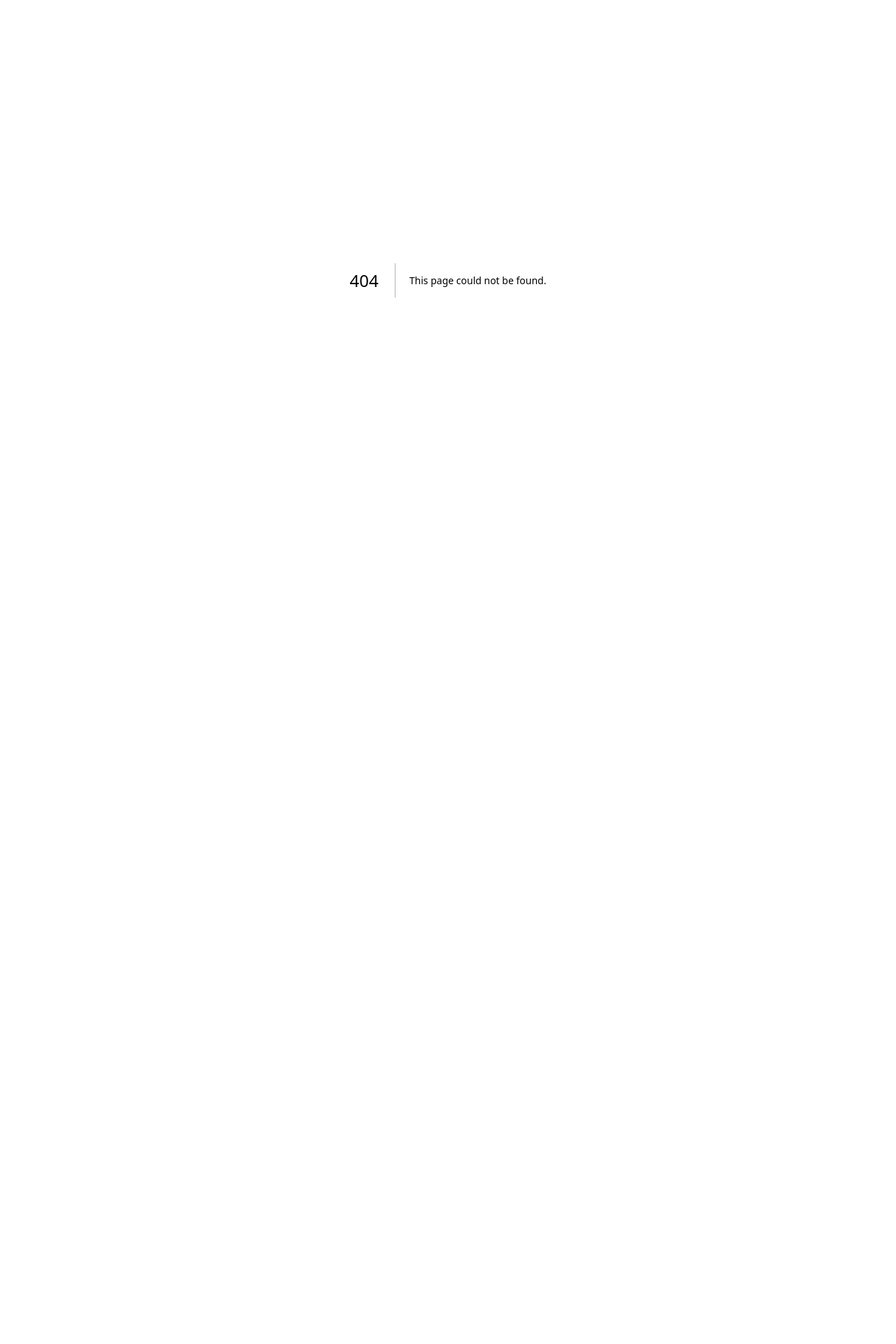
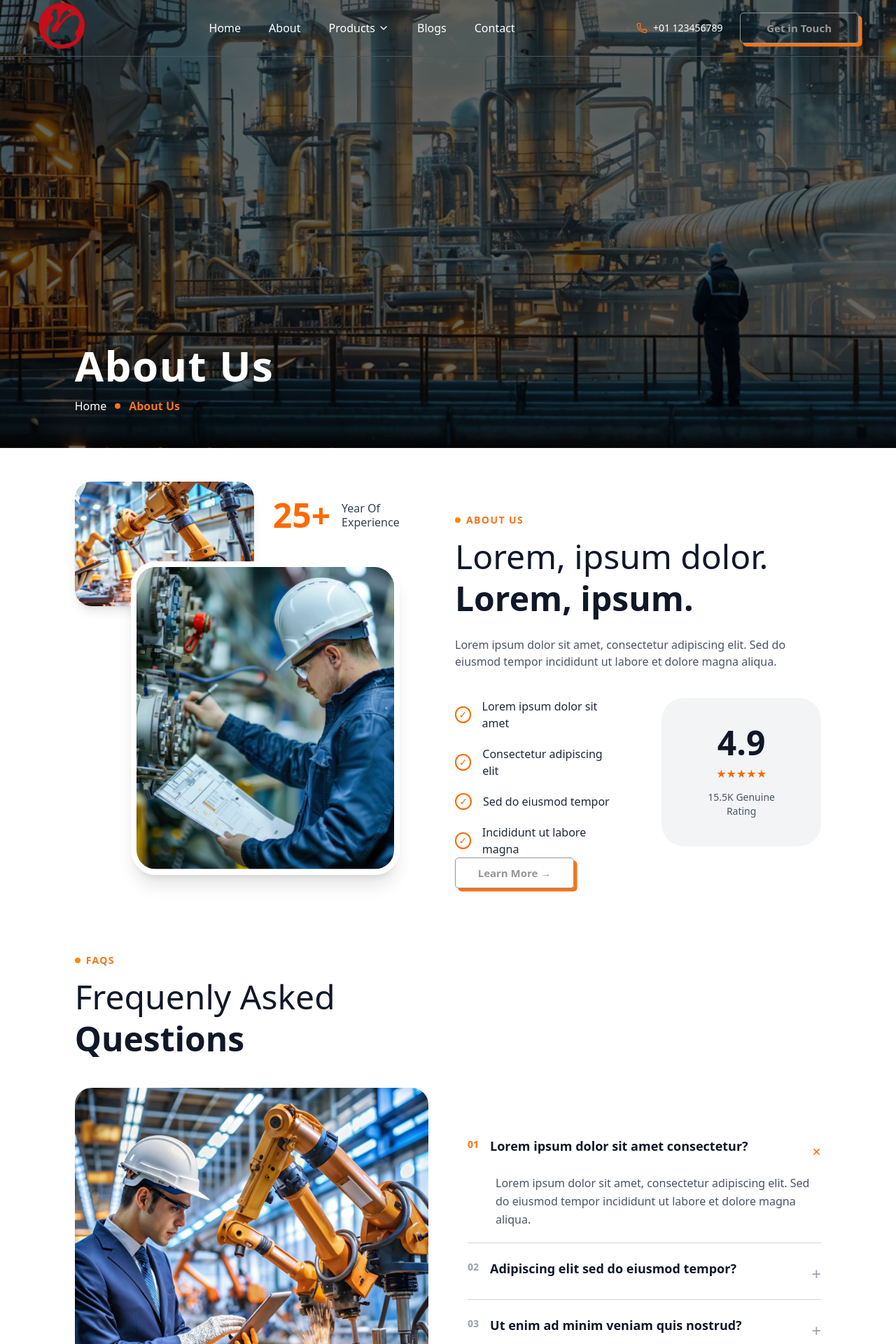
Before and after one commit to BigwigMediaDigital968/bajajchemicals, a Next.js app: page /about-us in a window 1280 px wide. Before the commit this address had no page. Shown: the top 1920 px of the page at 70% size. Before the commit the page ends 800 px from the top, so only its background shows below. Built offline with nearby package versions, Linux system fonts and the light colour scheme.

Commit message:
created about us page

```diff
--- /dev/null
+++ b/app/about-us/page.tsx
@@ -0,0 +1,252 @@
+"use client";
+import Navbar from "../components/Navbar";
+import hero from "../assets/aboutus.jpg";
+import Image from "next/image";
+import AboutSection from "../components/About";
+import Footer from "../components/Footer";
+import ButtonFill from "../components/ButtonFill";
+import { useEffect, useRef, useState } from "react";
+import AOS from "aos";
+import "aos/dist/aos.css";
+import { Eye, Target, Gem } from "lucide-react";
+import bg from "../assets/mission-image.jpg";
+import testimonialImg from "../assets/testimonial-image.jpg";
+type Tab = "mission" | "vision" | "value";
+
+const faqs = [
+  {
+    q: "Lorem ipsum dolor sit amet consectetur?",
+    a: "Lorem ipsum dolor sit amet, consectetur adipiscing elit. Sed do eiusmod tempor incididunt ut labore et dolore magna aliqua.",
+  },
+  {
+    q: "Adipiscing elit sed do eiusmod tempor?",
+    a: "Lorem ipsum dolor sit amet, consectetur adipiscing elit. Ut enim ad minim veniam, quis nostrud exercitation ullamco laboris nisi ut aliquip.",
+  },
+  {
+    q: "Ut enim ad minim veniam quis nostrud?",
+    a: "Lorem ipsum dolor sit amet, consectetur adipiscing elit. Duis aute irure dolor in reprehenderit in voluptate velit esse cillum dolore.",
+  },
+  {
+    q: "Excepteur sint occaecat cupidatat non proident?",
+    a: "Lorem ipsum dolor sit amet, consectetur adipiscing elit. Excepteur sint occaecat cupidatat non proident, sunt in culpa qui officia deserunt mollit anim id est laborum.",
+  },
+];
+
+export default function AboutPage() {
+  const [active, setActive] = useState<Tab>("mission");
+  const ref = useRef<HTMLDivElement>(null);
+  const [show, setShow] = useState(false);
+  const [openIndex, setOpenIndex] = useState<number | null>(0);
+
+  useEffect(() => {
+    AOS.init({
+      duration: 900,
+      once: true,
+      easing: "ease-out-cubic",
+      offset: 120,
+    });
+  }, []);
+
+  useEffect(() => {
+    const observer = new IntersectionObserver(
+      ([entry]) => {
+        if (entry.isIntersecting) {
+          setShow(true);
+          observer.disconnect();
+        }
+      },
+      { threshold: 0.4 }
+    );
+
+    if (ref.current) observer.observe(ref.current);
+
+    return () => observer.disconnect();
+  }, []);
+  return (
+    <>
+      <Navbar />
+
+      {/* HERO SECTION */}
+      <section className="relative h-[70vh] lg:h-[80vh]">
+        {/* Background Image */}
+        <div className="absolute inset-0">
+          <Image
+            src={hero}
+            alt="Chemical & Detergent Manufacturing"
+            className="w-full h-full object-cover"
+            priority
+          />
+          {/* Overlay */}
+          <div className="absolute inset-0 bg-black/60" />
+        </div>
+
+        {/* HERO CONTENT – LEFT BOTTOM */}
+        <div className="absolute bottom-12 left-0 right-0 z-10">
+          <div className="w-11/12 md:w-5/6 mx-auto text-left text-white">
+            {/* Big Heading */}
+            <h1
+              className="text-4xl md:text-6xl font-bold tracking-wide mb-4"
+              data-aos="fade-up"
+            >
+              About Us
+            </h1>
+
+            {/* Breadcrumb */}
+            <div
+              className="flex items-center gap-3 text-sm md:text-base"
+              data-aos="fade-up"
+              data-aos-delay="150"
+            >
+              <a
+                href="/"
+                className="text-white hover:text-[var(--color5)] transition"
+              >
+                Home
+              </a>
+
+              {/* Circle */}
+              <span className="w-2 h-2 rounded-full bg-[var(--primary)]"></span>
+
+              {/* Current Page */}
+              <span className="text-[var(--primary)] font-semibold">
+                About Us
+              </span>
+            </div>
+          </div>
+        </div>
+      </section>
+      <AboutSection />
+
+      <section ref={ref} className="relative py-12 text-white overflow-hidden">
+        <div className="relative w-11/12 md:w-5/6 mx-auto">
+          <div className="mb-10">
+            <div
+              data-aos="fade-up"
+              className="flex items-center gap-2 text-sm tracking-widest uppercase text-[var(--primary)] mb-3"
+            >
+              <span className="w-2 h-2 rounded-full bg-orange-400" />
+              <p className="text-sm uppercase tracking-widest font-semibold ">
+                FAQs
+              </p>
+            </div>
+
+            <h2
+              data-aos="zoom-in"
+              className="text-4xl md:text-5xl font-light text-gray-900 leading-tight mb-6"
+            >
+              Frequenly Asked <br />
+              <span className="font-bold">Questions</span>
+            </h2>
+          </div>
+          <div className="grid lg:grid-cols-2 gap-14 items-center">
+            {/* LEFT IMAGE */}
+            <div className="overflow-hidden rounded-3xl glass-hover curtain-wrapper">
+              <Image
+                src={testimonialImg}
+                alt="Client experience"
+                className="w-full h-full object-cover"
+                priority
+              />
+              <span
+                className={`curtain-overlay ${
+                  show ? "curtain-animate curtain-delay" : ""
+                }`}
+              />
+            </div>
+
+            {/* RIGHT CONTENT – FAQ */}
+            <div data-aos="fade-left" className="space-y-6">
+              {faqs.map((item, index) => {
+                const isOpen = openIndex === index;
+
+                return (
+                  <div
+                    key={index}
+                    className="group border-b border-gray-300 pb-5"
+                  >
+                    {/* QUESTION ROW */}
+                    <button
+                      onClick={() => setOpenIndex(isOpen ? null : index)}
+                      className="w-full flex items-start justify-between gap-6 text-left"
+                    >
+                      {/* LEFT */}
+                      <div className="flex gap-4">
+                        {/* NUMBER */}
+                        <span
+                          className={`text-sm font-semibold transition ${
+                            isOpen ? "text-[var(--primary)]" : "text-gray-400"
+                          }`}
+                        >
+                          {String(index + 1).padStart(2, "0")}
+                        </span>
+
+                        {/* QUESTION */}
+                        <h4 className="text-lg font-semibold text-gray-900 leading-snug group-hover:text-[var(--primary)] transition">
+                          {item.q}
+                        </h4>
+                      </div>
+
+                      {/* ICON */}
+                      <span
+                        className={`mt-1 transition-all duration-300 text-2xl ${
+                          isOpen
+                            ? "rotate-45 text-[var(--primary)]"
+                            : "text-gray-400"
+                        }`}
+                      >
+                        +
+                      </span>
+                    </button>
+
+                    {/* ANSWER */}
+                    <div
+                      className={`overflow-hidden transition-all duration-500 ease-in-out ${
+                        isOpen
+                          ? "max-h-[300px] opacity-100 mt-4"
+                          : "max-h-0 opacity-0"
+                      }`}
+                    >
+                      <p className="pl-10 text-gray-600 leading-relaxed">
+                        {item.a}
+                      </p>
+                    </div>
+                  </div>
+                );
+              })}
+            </div>
+          </div>
+        </div>
+        {/* <ClientsSection /> */}
+      </section>
+
+      <Footer />
+    </>
+  );
+}
+
+/* TAB BUTTON */
+function TabButton({
+  active,
+  onClick,
+  icon,
+  label,
+}: {
+  active: boolean;
+  onClick: () => void;
+  icon: React.ReactNode;
+  label: string;
+}) {
+  return (
+    <button
+      onClick={onClick}
+      className={`flex items-center justify-center gap-3 py-6 text-sm font-semibold transition ${
+        active
+          ? "bg-[var(--primary)] text-black"
+          : "bg-white text-gray-700 hover:bg-gray-50"
+      }`}
+    >
+      {icon}
+      {label}
+    </button>
+  );
+}
--- a/app/components/Navbar.tsx
+++ b/app/components/Navbar.tsx
@@ -40,7 +40,7 @@
               </Link>
             </li>
             <li>
-              <Link href="/about" className="hover:text-[var(--primary)]">
+              <Link href="/about-us" className="hover:text-[var(--primary)]">
                 About
               </Link>
             </li>
@@ -118,7 +118,7 @@
         <div className="h-full flex flex-col justify-center items-center text-white text-2xl font-medium gap-8">
           {[
             { name: "Home", link: "/" },
-            { name: "About", link: "/about" },
+            { name: "About", link: "/about-us" },
             { name: "Chemicals", link: "/products/chemicals" },
             { name: "Detergents", link: "/products/detergents" },
             { name: "Blogs", link: "/blogs" },
```
Also changed, not shown: app/assets/aboutus.jpg (added), app/assets/mission-image.jpg (added).
